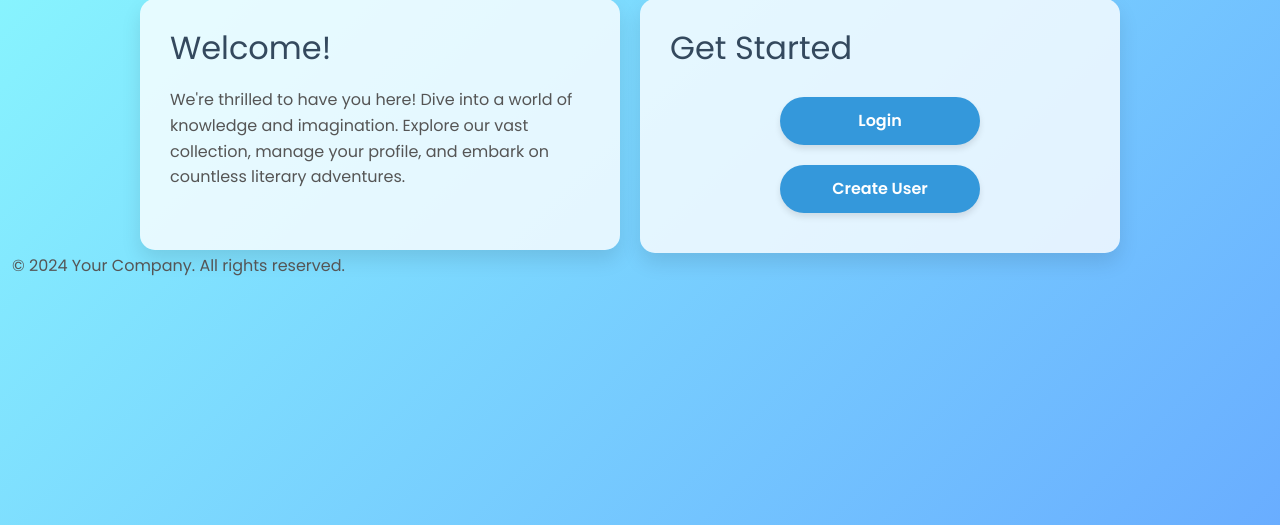
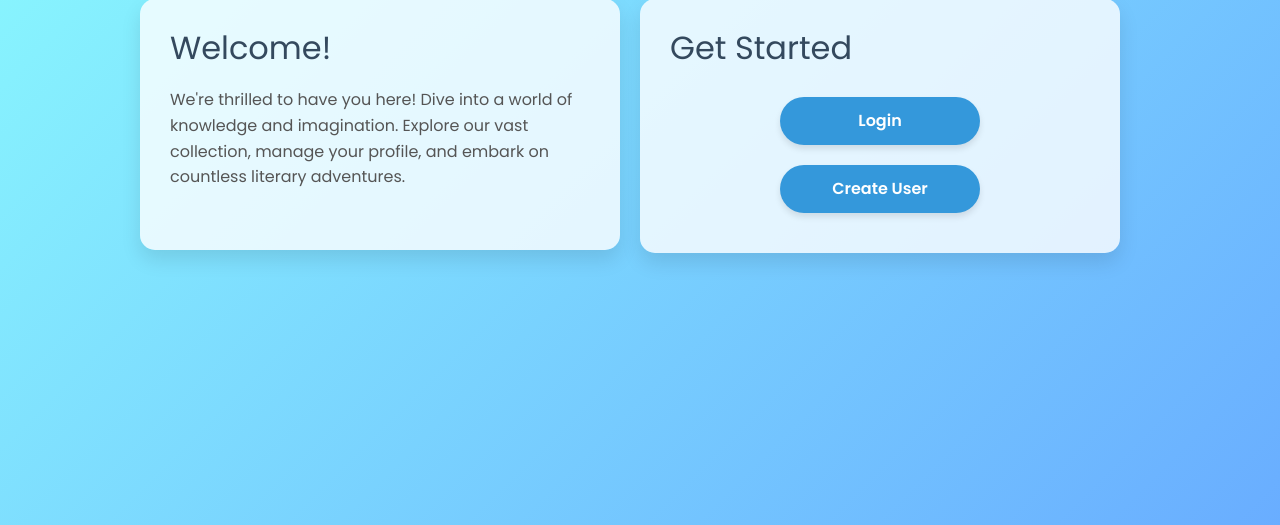
Before and after one commit to andrewperezledo/Q.U.A.C.K.-Library-Management-System, a Flask app: page / in a window 1280 px wide. Shown: the part 92-617 px from the top of the page. Run offline with Flask 3, Linux system fonts and the light colour scheme; some libraries are stand-ins or nearby versions.

Commit message:
Take away copyright at bottomn of pages

```diff
--- a/templates/base.html
+++ b/templates/base.html
@@ -95,8 +95,5 @@
         {% block content %}
         {% endblock %}
 
-        <footer class="container-fluid" id="footer">
-            <p>&copy; 2024 Your Company. All rights reserved.</p>
-        </footer>
     </body>
 </html>
```
